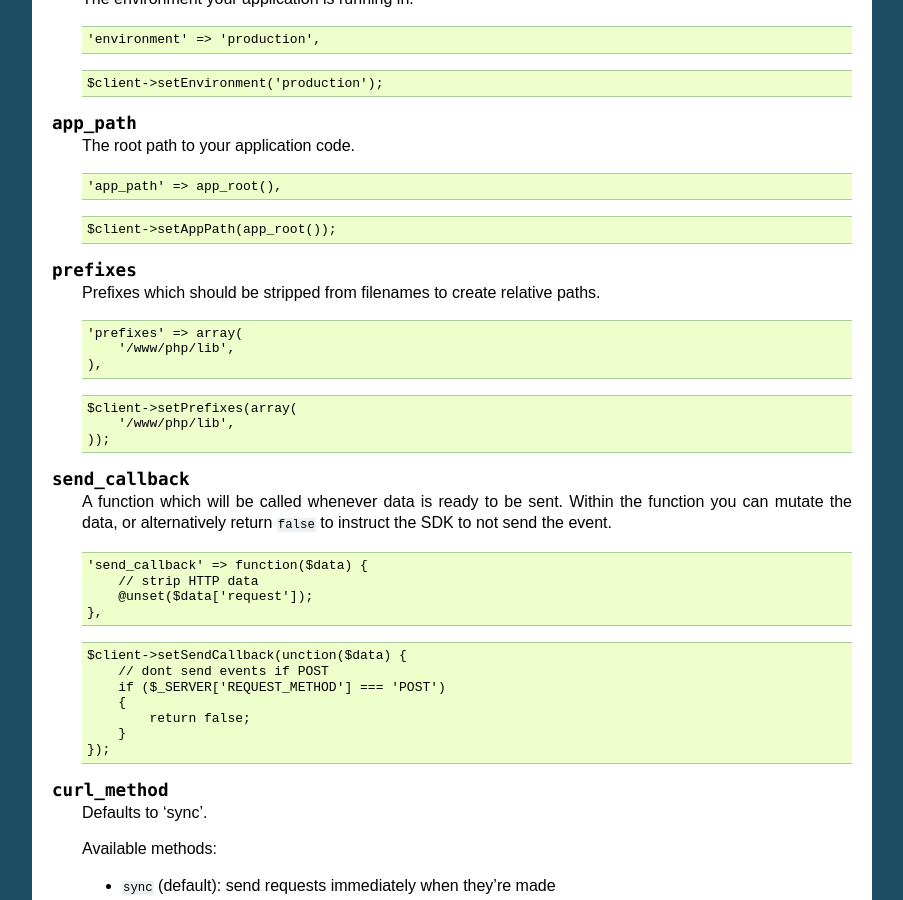
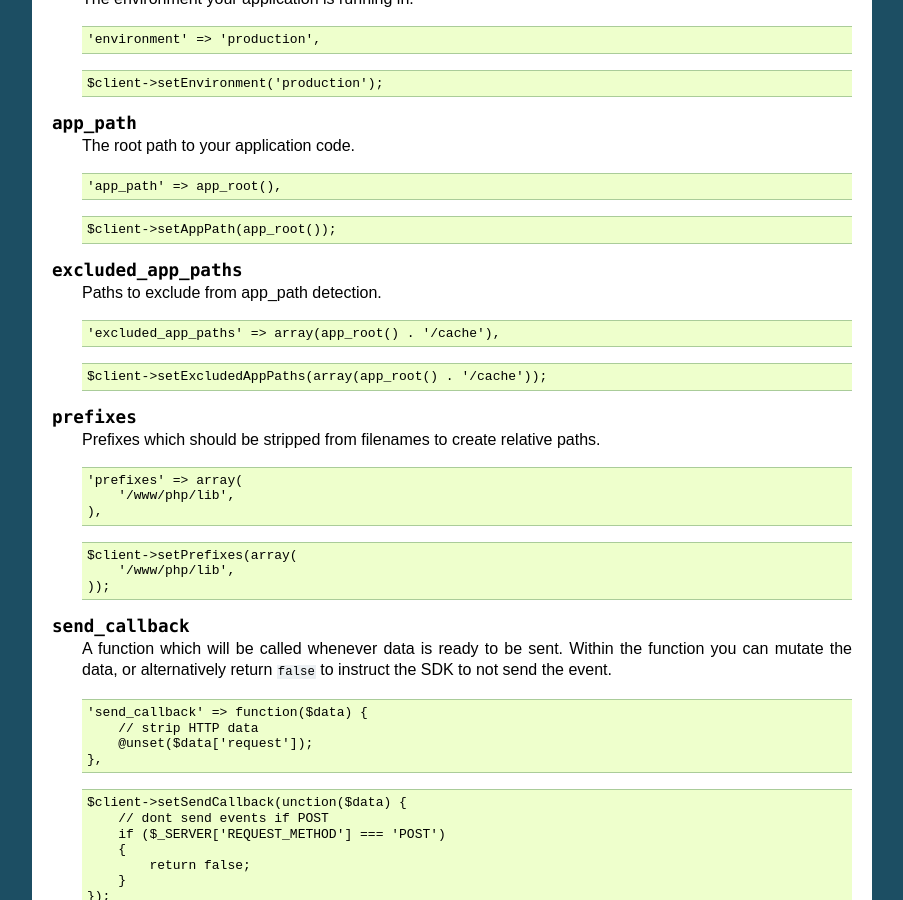
Before and after one commit to getsentry/sentry-php, a Sphinx documentation site: the page built from docs/config.rst, in a window 1280 px wide and 900 px high, scrolled down 809 px. Shown: the whole window, without its empty margins (198-1101 px from the left). Built offline with Sphinx 7.4.7, drawn with Linux system fonts in a browser that asks for light colours; the version number could not be read and is left out.

Commit message:
Document excluded_app_paths

```diff
--- a/docs/config.rst
+++ b/docs/config.rst
@@ -73,6 +73,18 @@ The following settings are available for the client:
     .. code-block:: php
 
         $client->setAppPath(app_root());
+
+.. describe:: excluded_app_paths
+
+    Paths to exclude from app_path detection.
+
+    .. code-block:: php
+
+        'excluded_app_paths' => array(app_root() . '/cache'),
+
+    .. code-block:: php
+
+        $client->setExcludedAppPaths(array(app_root() . '/cache'));
 
 .. describe:: prefixes
 
```
